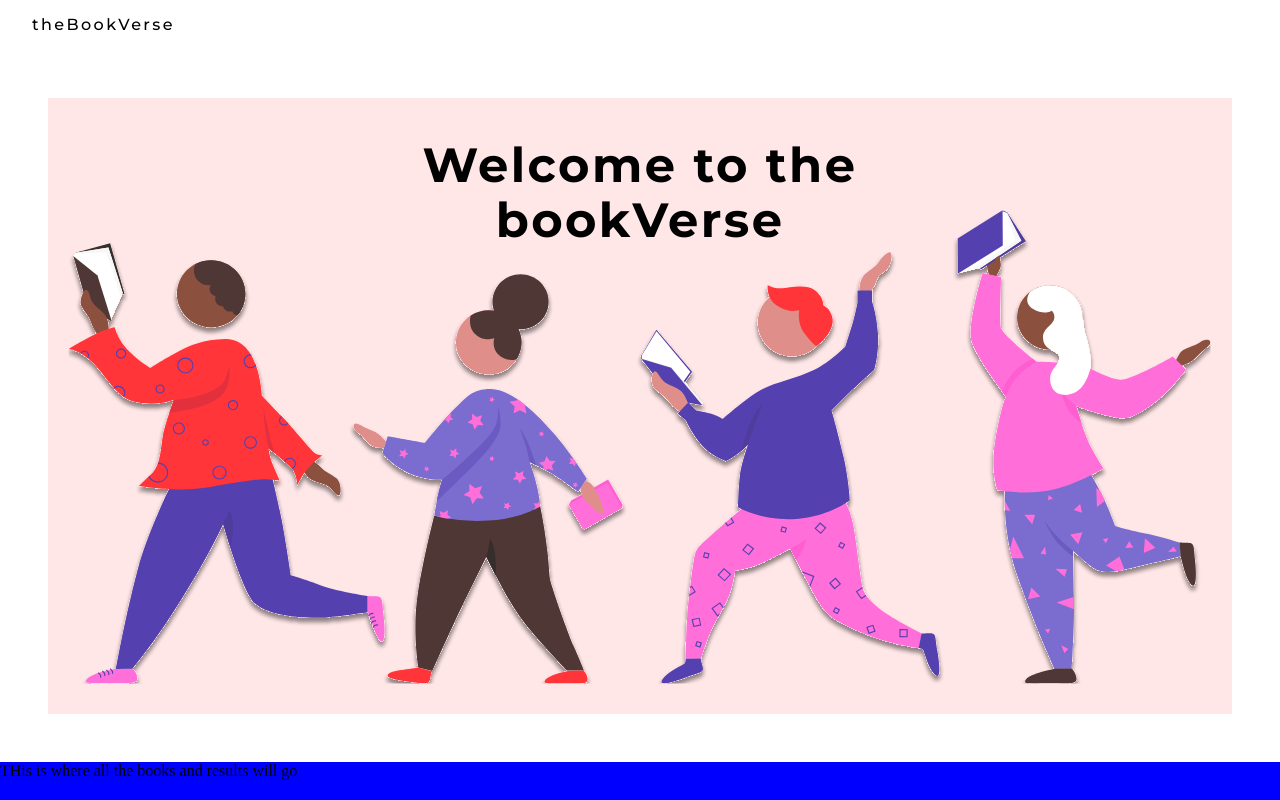
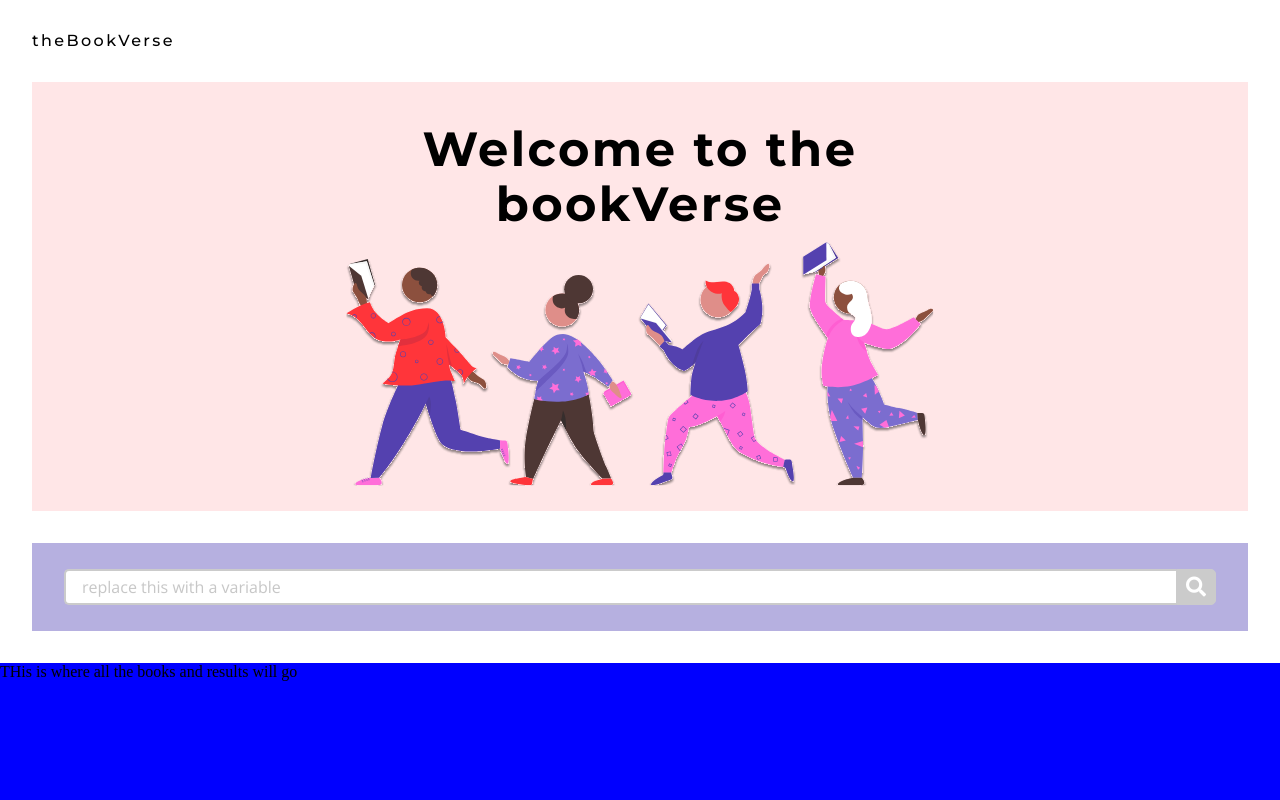
Before and after one commit to staceyjf/theBookVerse, a React (Vite) app: page / in a window 1280 px wide. Built offline with nearby package versions, Linux system fonts and the light colour scheme.

Commit message:
search bar UX

```diff
--- a/index.html
+++ b/index.html
@@ -4,6 +4,10 @@
     <meta charset="UTF-8" />
     <!-- <link rel="icon" type="image/svg+xml" href="/vite.svg" /> -->
     <meta name="viewport" content="width=device-width, initial-scale=1.0" />
+    <link
+      rel="stylesheet"
+      href="https://cdnjs.cloudflare.com/ajax/libs/font-awesome/5.15.3/css/all.min.css"
+    />
     <title>Welcome to the bookVerse</title>
   </head>
   <body>
--- a/src/App.jsx
+++ b/src/App.jsx
@@ -2,6 +2,7 @@ import { useState } from "react";
 import "./App.scss";
 import Navbar from "./components/Navbar/Navbar";
 import HomeContainer from "./containers/HomeContainer/HomeContainer.jsx";
+import SearchContainer from "./containers/SearchContainer/SearchContainer.jsx";
 import ResultsContainer from "./containers/ResultsContainer/ResultsContainer.jsx";
 
 function App() {
@@ -11,6 +12,7 @@ function App() {
     <div className="flexbox">
       <Navbar />
       <HomeContainer />
+      <SearchContainer />
       <ResultsContainer />
     </div>
   );
--- a/src/components/Navbar/Navbar.module.scss
+++ b/src/components/Navbar/Navbar.module.scss
@@ -10,7 +10,8 @@ nav {
 
   & .logo_container {
     height: 100%;
-    padding: 2em;
+    padding-top: 2em;
+    padding-left: 2em;
     display: flex;
     align-items: center;
   }
--- /dev/null
+++ b/src/components/Searchbar/Searchbar.jsx
@@ -0,0 +1,23 @@
+import styles from "./Searchbar.module.scss";
+
+function Searchbar() {
+  return (
+    <div className={styles.searchbar}>
+      <div className={styles.container}>
+        <form>
+          <input
+            className={styles.search_input}
+            type="text"
+            placeholder="replace this with a variable"
+            name="search"
+          />
+          <button className={styles.search_button}>
+            <i className="fa fa-search"></i>
+          </button>
+        </form>
+      </div>
+    </div>
+  );
+}
+
+export default Searchbar;
--- /dev/null
+++ b/src/components/Searchbar/Searchbar.module.scss
@@ -0,0 +1,50 @@
+@use "../../scss/partials/brand-variables" as bv;
+@use "../../scss/partials/queries" as q;
+
+.searchbar {
+  @include bv.font--secondary(400);
+  width: 100%;
+  display: flex;
+  justify-content: center;
+  align-items: center;
+  height: 100%;
+
+  .container {
+    width: 100%;
+    display: flex;
+    justify-content: center;
+    align-items: center;
+  }
+
+  form {
+    width: 100%;
+    display: flex;
+  }
+
+  .search_input {
+    flex-grow: 1;
+    border: 2px solid grey;
+    border-right: none;
+    padding: 1em;
+    height: 2em;
+    border-radius: 5px 0 0 5px;
+    outline: none;
+
+    &:focus {
+      border: 2px solid bv.$primary-color;
+      color: black;
+    }
+  }
+
+  .search_button {
+    width: 40px;
+    height: 36px;
+    border: 1px solid grey;
+    background: grey;
+    text-align: center;
+    color: #fff;
+    border-radius: 0 5px 5px 0;
+    cursor: pointer;
+    font-size: 20px;
+  }
+}
--- a/src/containers/HomeContainer/HomeContainer.module.scss
+++ b/src/containers/HomeContainer/HomeContainer.module.scss
@@ -43,13 +43,17 @@
     h2 {
       font-size: 2em;
     }
+    .img_wrapper {
+      width: 80%;
+      height: auto;
+    }
   }
 
   @include q.laptop {
-    padding: 3em;
+    padding: 2em;
 
     .container {
-      padding-top: 7em;
+      padding-top: 10em;
     }
 
     .header_wrapper {
@@ -61,5 +65,10 @@
     h2 {
       font-size: 3em;
     }
+
+    .img_wrapper {
+      width: 50%;
+      height: auto;
+    }
   }
 }
--- /dev/null
+++ b/src/containers/SearchContainer/SearchContainer.jsx
@@ -0,0 +1,14 @@
+import styles from "./SearchContainer.module.scss";
+import Searchbar from "../../components/Searchbar/Searchbar";
+
+function SearchContainer() {
+  return (
+    <div className={styles.search}>
+      <div className={styles.container}>
+        <Searchbar />
+      </div>
+    </div>
+  );
+}
+
+export default SearchContainer;
--- /dev/null
+++ b/src/containers/SearchContainer/SearchContainer.module.scss
@@ -0,0 +1,33 @@
+@use "../../scss/partials/brand-variables" as bv;
+@use "../../scss/partials/queries" as q;
+
+.search {
+  display: flex;
+  justify-content: center;
+  align-items: center;
+  width: 100%;
+  height: 15vh;
+  @include bv.font--primary(500);
+  position: relative;
+
+  .container {
+    background-color: bv.$secondary-color;
+    opacity: 40%;
+    height: 100%;
+    width: 100%;
+    display: flex;
+    justify-content: center;
+    align-items: center;
+    padding: 2em;
+    text-align: center;
+    position: relative;
+  }
+
+  @include q.tablet {
+    padding: 0 1.5em 1.5em 1.5em;
+  }
+
+  @include q.laptop {
+    padding: 0 2em 2em 2em;
+  }
+}
```
Also changed, not shown: 1 other file (tests, documents, lock files or other folders).
